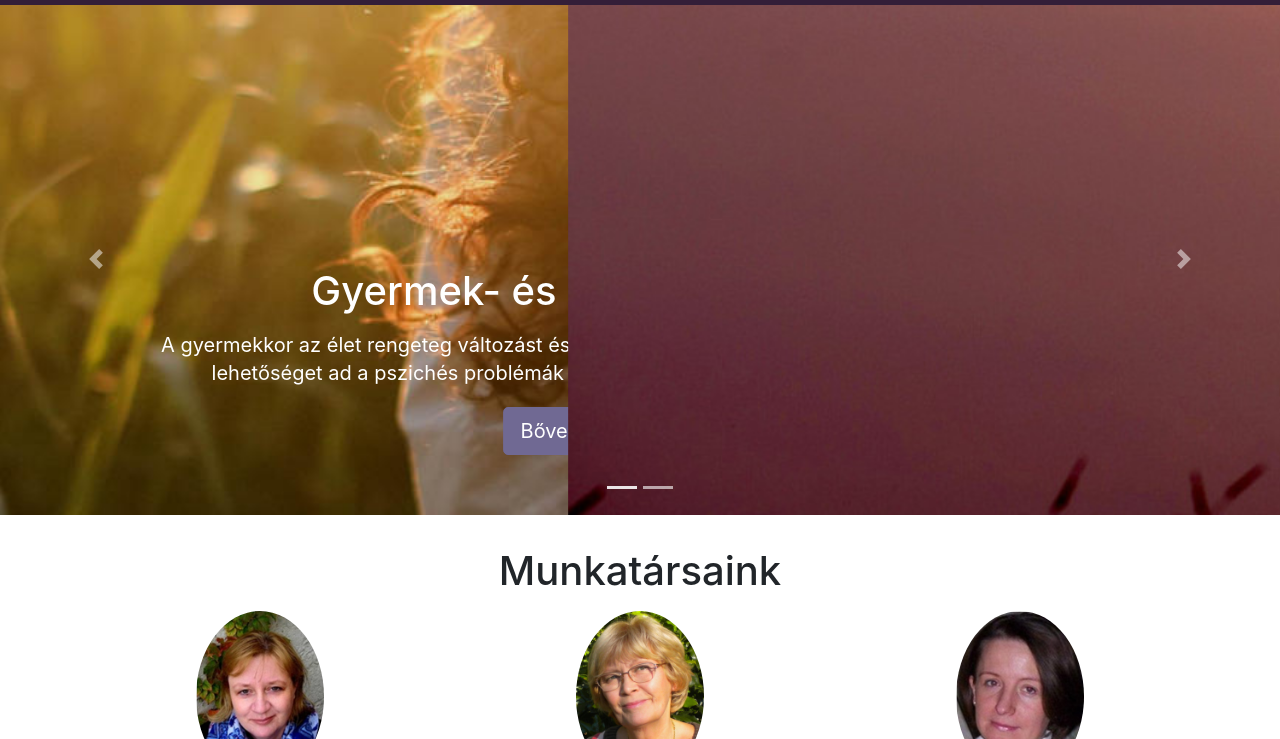
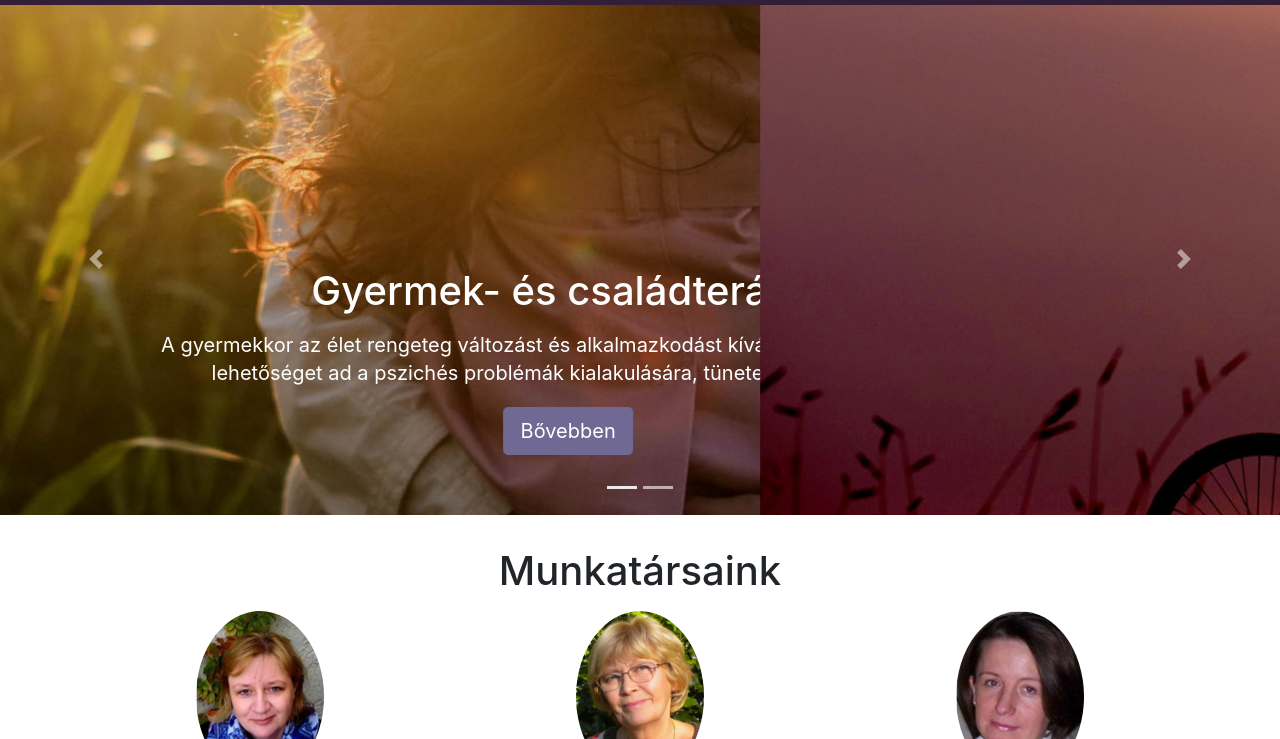
Before and after one commit to zoltan-langsfeld/lendulet-muhely, a website: page src/index.html in a window 1280 px wide. Shown: the part 61-800 px from the top of the page. Drawn offline with nearby package versions, Linux system fonts and the light colour scheme; files that its build step writes are made by us from their sources.

Commit message:
removes css style to fix display issues

```diff
--- a/src/scss/style.scss
+++ b/src/scss/style.scss
@@ -196,14 +196,14 @@ body {
   }
 }
 
-@media (min-width: 1200px) {
-  .carousel-item > img {
-    position: absolute;
-    top: -48rem;
-    left: -40rem;
-    height: 100rem;
-  }
-}
+// @media (min-width: 1200px) {
+//   .carousel-item > img {
+//     position: absolute;
+//     top: -48rem;
+//     left: -40rem;
+//     height: 100rem;
+//   }
+// }
 
 @media (min-width: 1441px) {
   .carousel-item > img {
```
